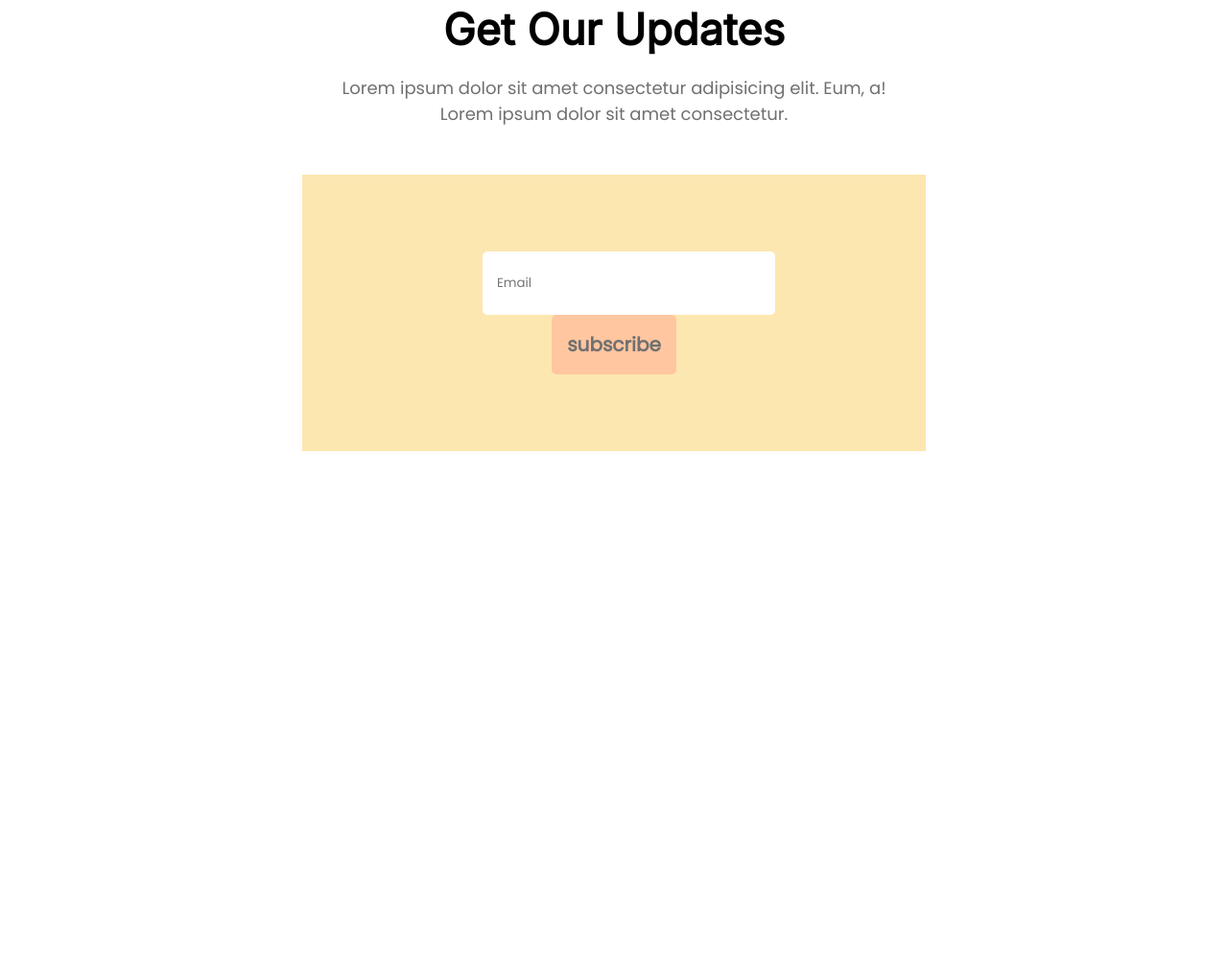
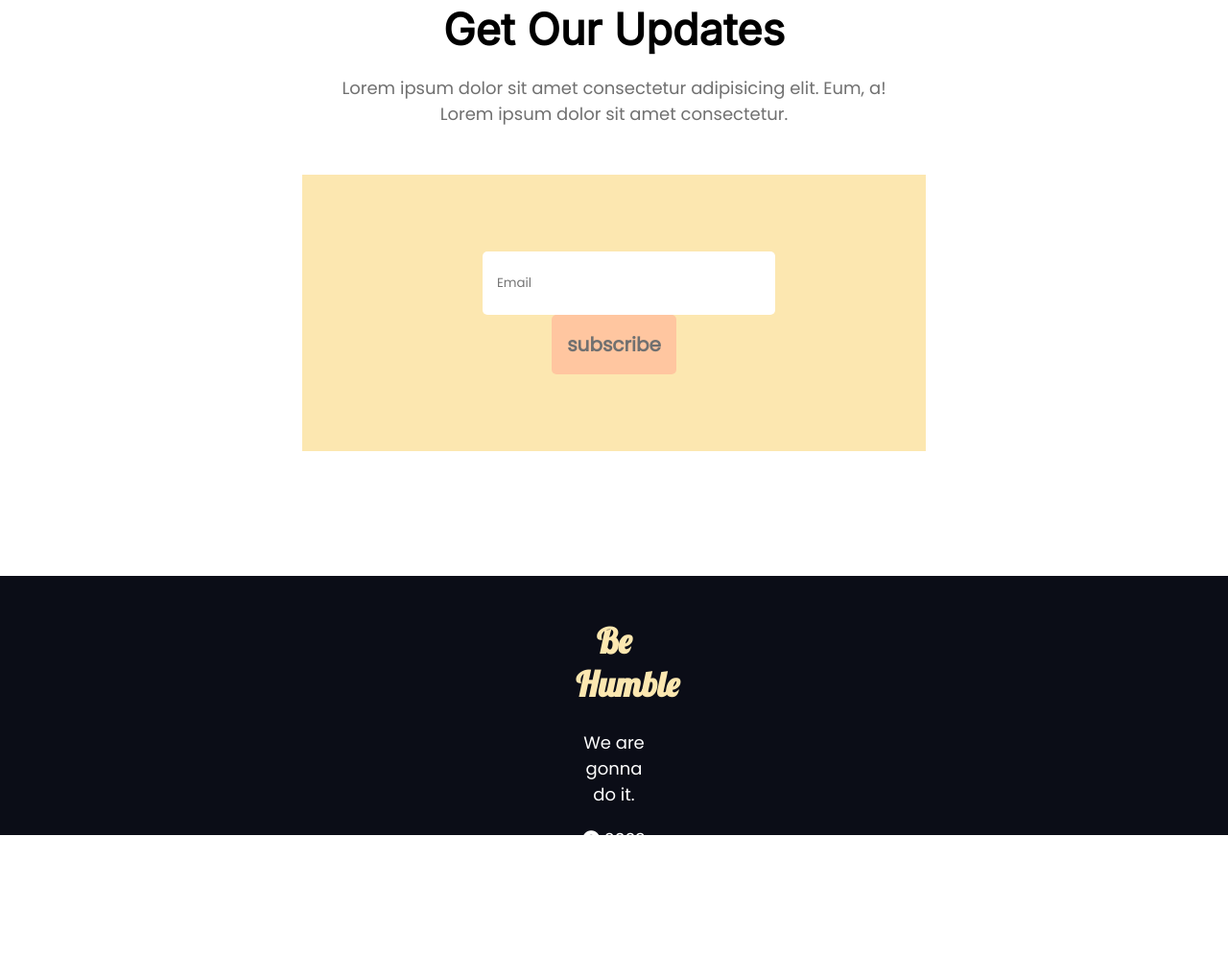
Before and after one commit to Developer-Sahariar-Reza/landing-page-design-with-html-css-2, a plain HTML site: page index.html in a window 1280 px wide. Shown: the part 3608-4604 px from the top of the page at 96% size. Before the commit the page ends 4078 px from the top, so only its background shows below. Drawn offline with Linux system fonts and the light colour scheme.

Commit message:
footer done

```diff
--- a/css/style.css
+++ b/css/style.css
@@ -282,3 +282,26 @@ h6 {
   border-radius: 5px;
   margin-right: 0;
 }
+
+/* footer start  */
+footer {
+  margin-top: 130px;
+  height: 180px;
+  padding: 45px 600px;
+  background-color: #0b0d17;
+  text-align: center;
+}
+
+.footer-title {
+  font-family: "Lobster", cursive;
+  color: #fce7b0;
+  font-size: 36px;
+  font-weight: 600;
+  margin-bottom: 25px;
+}
+
+.footer-subtitle {
+  color: white;
+  font-size: 18px;
+  margin-bottom: 20px;
+}
--- a/index.html
+++ b/index.html
@@ -214,5 +214,15 @@
         </div>
       </section>
     </main>
+
+    <!-- footer start  -->
+    <footer>
+      <h4 class="footer-title">Be Humble</h4>
+      <p class="footer-subtitle">We are gonna do it.</p>
+      <p class="footer-subtitle">
+        <i class="fa-solid fa-copyright"></i> 2023 Donate Today. All rights
+        reserved.
+      </p>
+    </footer>
   </body>
 </html>
```
